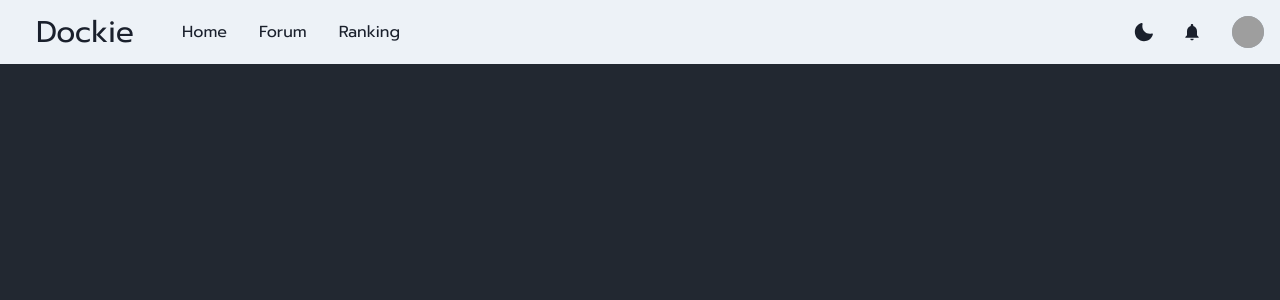
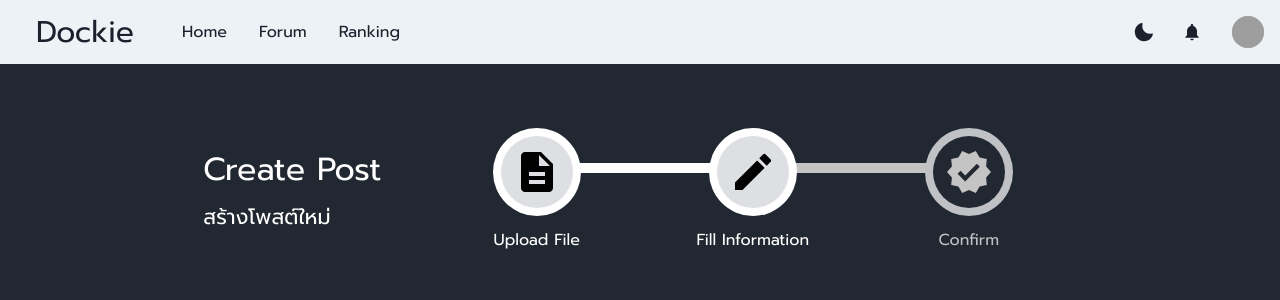
Before and after one commit to Mrsmithz/Project-SW-Dev-and-Env, a Next.js app in the folder frontend/: page /createpost in a window 1280 px wide. Shown: the top 300 px of the page. Built offline with nearby package versions, Linux system fonts and the light colour scheme; grey boxes are pictures that could not be loaded.

Commit message:
[Create] Create Progress Bar & Fix key bug in Newest Post

```diff
--- /dev/null
+++ b/frontend/components/createpost/TaskProgress.tsx
@@ -0,0 +1,41 @@
+import { Box, Flex, Stack, Text } from '@chakra-ui/react'
+
+import styles from '../../styles/component/Progressbar.module.scss'
+
+type Props = {
+  tasks: any[],
+  state: number
+}
+
+const fontNormal = { base: '0.9rem', md: '1rem', lg: '1rem' }
+const fontSm = { base: '0.7rem', md: '0.8rem', lg: '0.8rem' }
+
+const TaskProgress = ({ tasks, state }: Props) => {
+
+  return (
+    <Flex className={styles.taskProgressBox}>
+
+      {tasks.map((item, index) => (
+        <Flex key={`task-${index}`} position="relative">
+
+            { index > 0 ? (
+                <Box className={`${styles.taskSeperator} ${state >= index+1 ? styles.active : ''}`} />
+            ) : null}
+
+            <Stack textAlign="center">
+                <Box className={`${styles.taskItem} ${state >= index+1 ? styles.active : ''}`}>
+                    <Box className={`${styles.taskIcon} ${state >= index+1 ? styles.active : ''}`}>
+                        {item.icon}
+                    </Box>
+                </Box>
+                <Text className={`${styles.taskText} ${state >= index+1 ? styles.active : ''}`}>{item.taskName}</Text>
+            </Stack>
+
+        </Flex>
+      ))}
+
+    </Flex>
+  )
+}
+
+export default TaskProgress
--- a/frontend/package.json
+++ b/frontend/package.json
@@ -18,6 +18,7 @@
     "next": "12.0.10",
     "react": "17.0.2",
     "react-dom": "17.0.2",
+    "react-icons": "^4.3.1",
     "sass": "^1.49.7"
   },
   "devDependencies": {
--- a/frontend/pages/createpost/index.tsx
+++ b/frontend/pages/createpost/index.tsx
@@ -1,13 +1,35 @@
 import type { NextPage } from 'next'
+import { useState } from "react";
 
 import Head from 'next/head'
 import Image from 'next/image'
-import { SimpleGrid, Box, Grid, GridItem } from '@chakra-ui/react'
-import NewestPostList from '../../components/home/NewestPostList'
+import { SimpleGrid, Box, Grid, GridItem, Flex, Stack, useColorModeValue, Text } from '@chakra-ui/react'
+import TaskProgress from '../../components/createpost/TaskProgress'
+
+import { Icon } from '@chakra-ui/react'
+import { MdDescription, MdEdit, MdVerified } from 'react-icons/md';
 
 import styles from '../../styles/Home.module.scss'
 
+const tasks = [
+  {
+    taskName: "Upload File",
+    icon : <Icon as={MdDescription}/>
+  },
+  {
+    taskName: "Fill Information",
+    icon : <Icon as={MdEdit}/>
+  },
+  {
+    taskName: "Confirm",
+    icon : <Icon as={MdVerified}/>
+  },
+]
+
 const CreatePost: NextPage = () => {
+
+  const [taskState, setTaskState] = useState(2);
+
   return (
     <>
 
@@ -19,7 +41,16 @@ const CreatePost: NextPage = () => {
       <Box className={styles.container} >
 
         {/* Header & Progess Bar */}
-        <Box />
+        <Flex className={styles.createPostHeaderBox}>
+
+          <Stack className={styles.createPostHeaderText}>
+            <Text color={useColorModeValue("white", "white")} fontSize="2rem">Create Post</Text>
+            <Text color={useColorModeValue("white", "white")} fontSize="1.3rem">สร้างโพสต์ใหม่</Text>
+          </Stack>
+
+          <TaskProgress tasks={tasks} state={taskState} />
+
+        </Flex>
 
         {/* Page */}
         <Box />
--- a/frontend/styles/Home.module.scss
+++ b/frontend/styles/Home.module.scss
@@ -52,3 +52,35 @@
   height: 4rem;
   border-radius: 4rem;
 }
+
+.createPostHeaderBox {
+  width: 90%;
+  justify-content: center;
+  align-items: center;
+  flex-direction: column;
+}
+
+.createPostHeaderText {
+  text-align: center;
+}
+
+@media screen and (min-width: 48em) {
+
+  .createPostHeaderBox {
+    justify-content: space-between;
+    flex-direction: row;
+  }
+
+  .createPostHeaderText {
+    text-align: start;
+  }
+
+}
+
+@media screen and (min-width: 62em) {
+
+  .createPostHeaderBox {
+    width: 70%;
+  }
+
+}
--- a/frontend/styles/_variables.scss
+++ b/frontend/styles/_variables.scss
@@ -1,2 +1,4 @@
-$gray--400: #c4c4c4;
+$gray--400: #dddfe3;
+$gray--500: #c4c4c4;
+$gray--600: #bfc1c4;
 $bg-black: #222831;
--- /dev/null
+++ b/frontend/styles/component/Progressbar.module.scss
@@ -0,0 +1,139 @@
+@import '../_variables.scss';
+
+.taskProgressBox {
+  justify-content: center;
+  margin-top: 2rem;
+}
+
+.taskItem {
+  background-color: $gray--600;
+  width: 5rem;
+  height: 5rem;
+  border-radius: 100%;
+  margin: 0rem 1.5rem;
+  z-index: 2;
+  position: relative;
+  display: flex;
+  justify-content: center;
+  align-items: center;
+
+  &.active {
+    background-color: white !important;
+  }
+
+}
+
+.taskIcon {
+  width: 4.1rem;
+  height: 4.1rem;
+  border-radius: 100%;
+  background-color: $bg-black;
+  display: flex;
+  justify-content: center;
+  align-items: center;
+  font-size: 2.5rem;
+  color: $gray--500;
+
+  &.active {
+    color: black !important;
+    background-color: $gray--400;
+  }
+
+}
+
+.taskSeperator {
+  background-color: $gray--500;
+  width: 3.5rem;
+  height: 0.6rem;
+  position: absolute;
+  top: 2.2rem;
+  left: -1.5rem;
+
+  &.active {
+    background-color: white !important;
+  }
+}
+
+.taskText {
+  color: $gray--600;
+  padding-top: 0.25rem;
+
+  &.active {
+    color: white !important;
+  }
+}
+
+
+@media screen and (min-width: 48em) {
+
+  .createPostHeaderBox {
+    justify-content: space-between;
+    flex-direction: row;
+  }
+
+  .createPostHeaderText {
+    text-align: start;
+  }
+
+  .taskItem {
+    margin: 0rem 2.2rem;
+  }
+
+  .taskProgressBox {
+    justify-content: end;
+    margin-top: 0rem;
+  }
+
+  .taskSeperator {
+    width: 4.5rem;
+    height: 0.6rem;
+    top: 2.2rem;
+    left: -2.2rem;
+  }
+}
+
+@media screen and (min-width: 62em) {
+
+  .createPostHeaderBox {
+    width: 70%;
+  }
+
+  .taskItem {
+    width: 5rem;
+    height: 5rem;
+    margin: 0rem 2.5rem;
+  }
+
+  .taskSeperator {
+    width: 5.1rem;
+    height: 0.6rem;
+    top: 2.2rem;
+    left: -2.5rem;
+  }
+
+}
+
+@media screen and (min-width: 80em) {
+
+  .taskItem {
+    width: 5.5rem;
+    height: 5.5rem;
+    margin: 0rem 4rem;
+  }
+
+  .taskIcon {
+    width: 4.5rem;
+    height: 4.5rem;
+    border-radius: 100%;
+    background-color: $bg-black;
+    font-size: 3rem;
+  }
+
+  .taskSeperator {
+    width: 8.2rem;
+    height: 0.6rem;
+    top: 2.2rem;
+    left: -4.1rem;
+  }
+
+}
```
Also changed, not shown: frontend/components/home/NewestPostList.tsx (+7 -11 lines), 1 other file (tests, documents, lock files or other folders).
